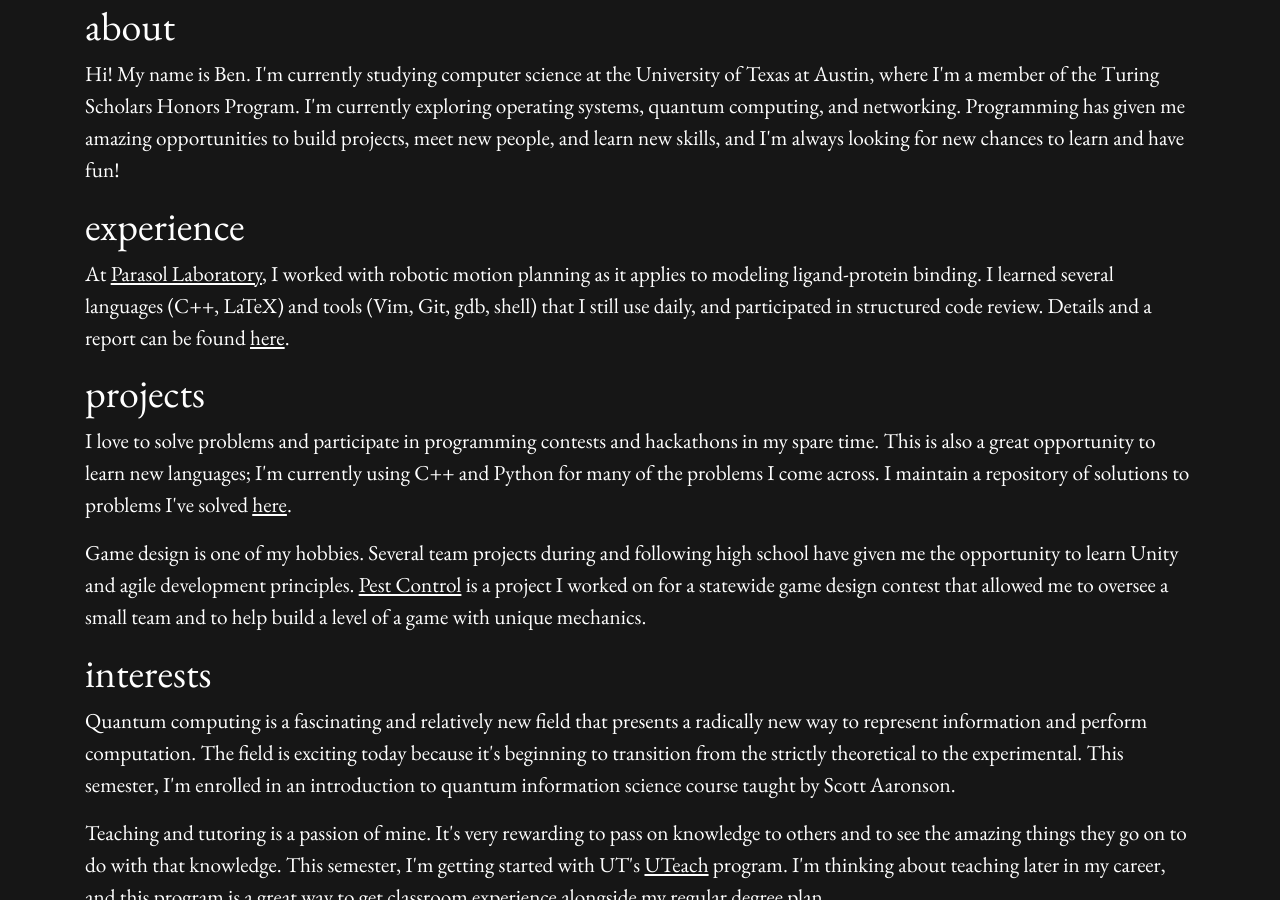
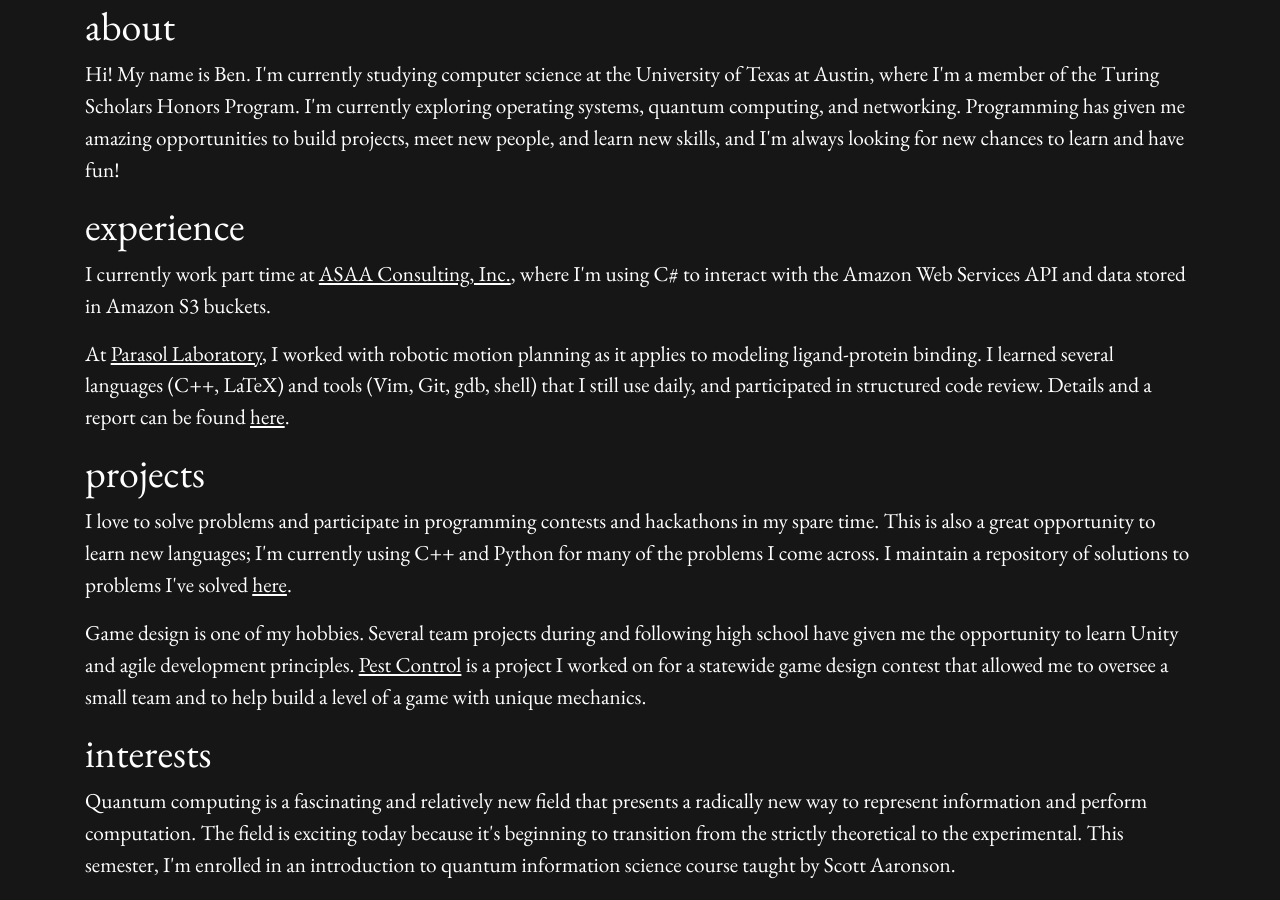
Before and after one commit to bporter816/bporter816.github.io, a Jekyll site: the page built from index.html, in a window 1280 px wide and 900 px high, scrolled down 898 px. Built offline with Jekyll 4.4.1, drawn with Linux system fonts in a browser that asks for light colours.

Commit message:
index: add ASAA

```diff
--- a/index.html
+++ b/index.html
@@ -46,6 +46,10 @@ layout: default
   </p>
   <h1 id="experience">experience</h1>
   <p>
+    I currently work part time at <a href="www.asaaconsulting.com">ASAA Consulting, Inc.</a>,
+    where I'm using C# to interact with the Amazon Web Services API and data stored in Amazon
+    S3 buckets.
+  <p>
     At <a href="{{ site.parasol }}">Parasol Laboratory</a>, I worked with
     robotic motion planning as it applies to modeling ligand-protein binding.
     I learned several languages (C++, LaTeX) and tools (Vim, Git, gdb, shell)
```
